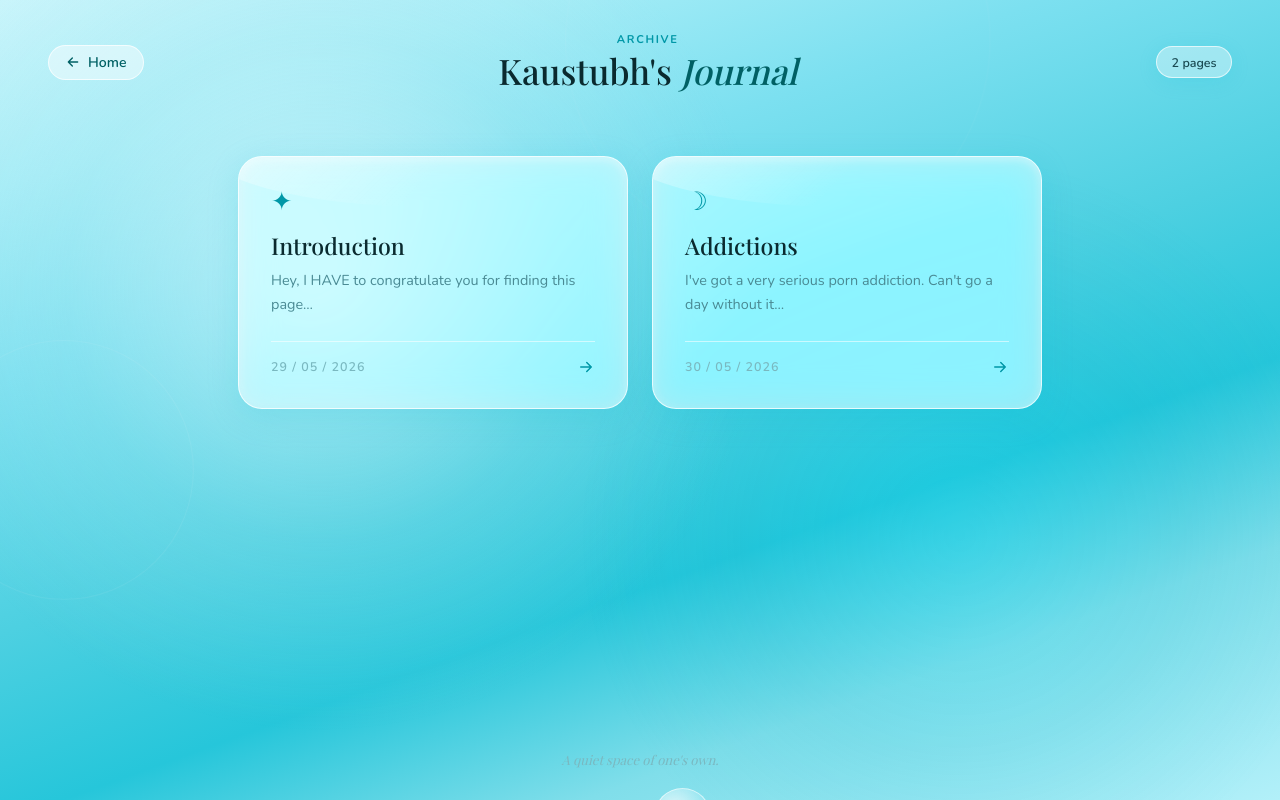
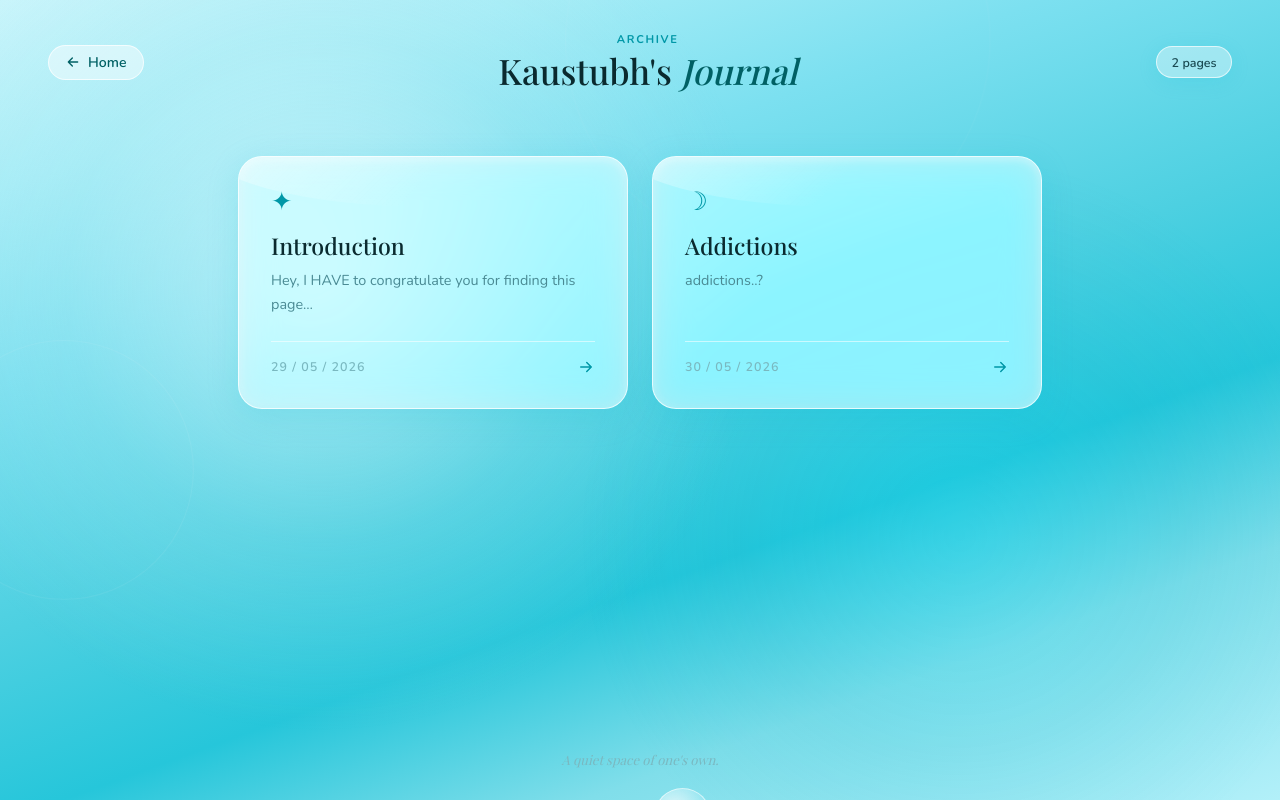
Before and after one commit to soul2024quest/kaustubh-journal, a Next.js app: page /pages in a window 1280 px wide. Built offline with nearby package versions, Linux system fonts and the light colour scheme; a web font is replaced by a local one.

Commit message:
Update page.tsx

```diff
--- a/src/app/pages/page.tsx
+++ b/src/app/pages/page.tsx
@@ -14,7 +14,7 @@ const pages = [
   {
     slug: 'addictions',
     title: 'Addictions',
-    excerpt: "I've got a very serious porn addiction. Can't go a day without it…",
+    excerpt: "addictions..?",
     date: '30 / 05 / 2026',
     icon: '☽',
   },
```
